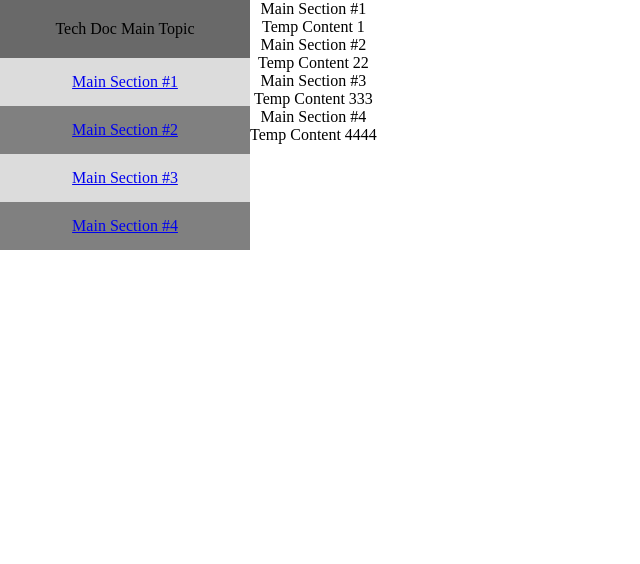
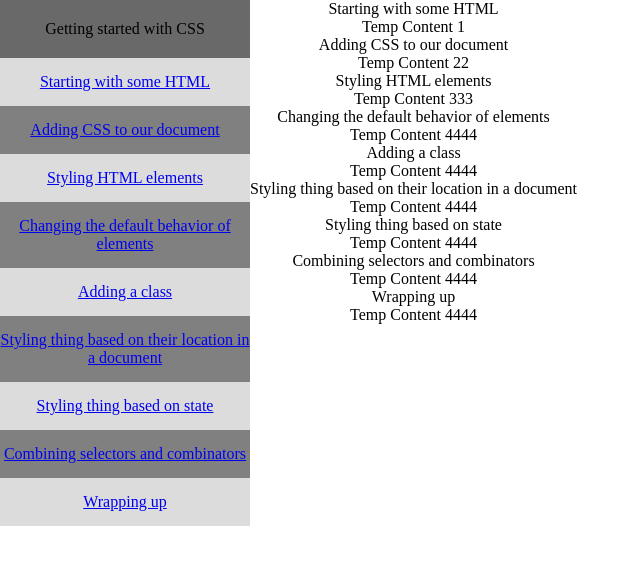
Before and after one commit to robisonwebdev/Technical-Documentation, a plain HTML site: page index.html in a window 1280 px wide. Shown: the whole page, without its empty margins (0-640 px from the left). Drawn offline with Linux system fonts and the light colour scheme.

Commit message:
Added ID's, link addresses, Titles, and Headers

```diff
--- a/index.html
+++ b/index.html
@@ -4,23 +4,28 @@
     <meta charset="UTF-8">
     <meta name="viewport" content="width=device-width, initial-scale=1.0">
     <link rel="stylesheet" href="style.css">
-    <title>Technical Documentation</title>
+    <title>Getting started with CSS</title>
 </head>
 <body>
     <!-- Header/Nav Div -->
     <div id="header-nav">
         <!-- Header -->
         <div id="div-header">
-            <header id="main-header">Tech Doc Main Topic</header>
+            <header id="main-header">Getting started with CSS</header>
         </div>
 
         <!-- Navigation -->
         <div id="nav-div">
             <nav id="navbar">
-                <a href="#" class="nav-link">Main Section #1</a>
-                <a href="#" class="nav-link">Main Section #2</a>
-                <a href="#" class="nav-link">Main Section #3</a>
-                <a href="#" class="nav-link">Main Section #4</a>
+                <a href="#starting-with-some-html" class="nav-link">Starting with some HTML</a>
+                <a href="#adding-css-to-our-document" class="nav-link">Adding CSS to our document</a>
+                <a href="#styling-html-elements" class="nav-link">Styling HTML elements</a>
+                <a href="#changing-the-default-behavior-of-elements" class="nav-link">Changing the default behavior of elements</a>
+                <a href="#adding-a-class" class="nav-link">Adding a class</a>
+                <a href="#styling-thing-based-on-their-location-in-a-document" class="nav-link">Styling thing based on their location in a document</a>
+                <a href="#styling-thing-based-on-state" class="nav-link">Styling thing based on state</a>
+                <a href="#combining-selectors-and-combinators" class="nav-link">Combining selectors and combinators</a>
+                <a href="#wrapping-up" class="nav-link">Wrapping up</a>
             </nav>
         </div>
     </div>
@@ -29,19 +34,39 @@
     <div id="main-div">
         <main id="main-doc">
             <section class="main-section">
-                <header id="mainSection1">Main Section #1</header>
+                <header id="starting-with-some-html">Starting with some HTML</header>
                 <p>Temp Content 1</p>
             </section>
             <section class="main-section">
-                <header id="mainSection2">Main Section #2</header>
+                <header id="adding-css-to-our-document">Adding CSS to our document</header>
                 <p>Temp Content 22</p>
             </section>
             <section class="main-section">
-                <header id="mainSection3">Main Section #3</header>
+                <header id="styling-html-elements">Styling HTML elements</header>
                 <p>Temp Content 333</p>
             </section>
             <section class="main-section">
-                <header id="mainSection4">Main Section #4</header>
+                <header id="changing-the-default-behavior-of-elements">Changing the default behavior of elements</header>
+                <p>Temp Content 4444</p>
+            </section>
+            <section class="main-section">
+                <header id="adding-a-class">Adding a class</header>
+                <p>Temp Content 4444</p>
+            </section>
+            <section class="main-section">
+                <header id="styling-thing-based-on-their-location-in-a-document">Styling thing based on their location in a document</header>
+                <p>Temp Content 4444</p>
+            </section>
+            <section class="main-section">
+                <header id="styling-thing-based-on-state">Styling thing based on state</header>
+                <p>Temp Content 4444</p>
+            </section>
+            <section class="main-section">
+                <header id="combining-selectors-and-combinators">Combining selectors and combinators</header>
+                <p>Temp Content 4444</p>
+            </section>
+            <section class="main-section">
+                <header id="wrapping-up">Wrapping up</header>
                 <p>Temp Content 4444</p>
             </section>
         </main>
```
